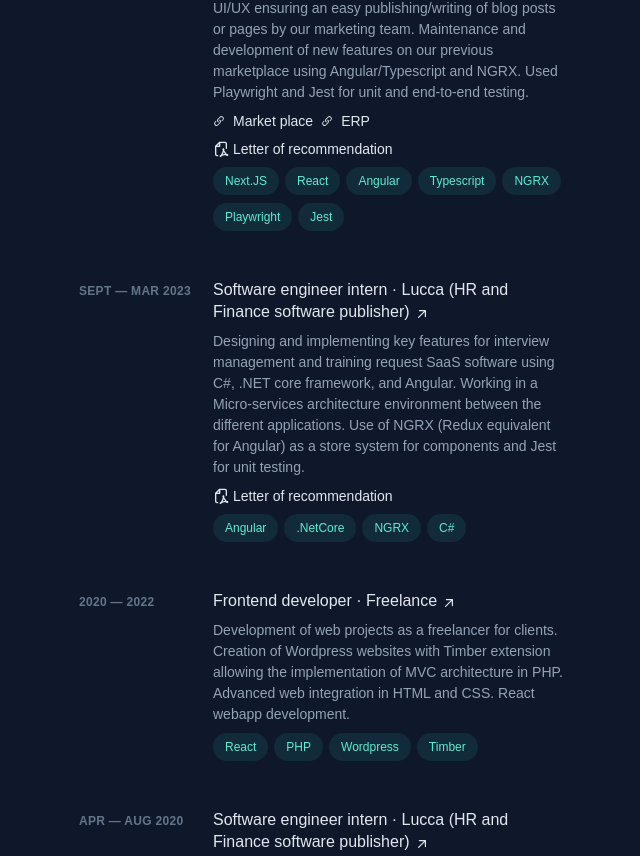
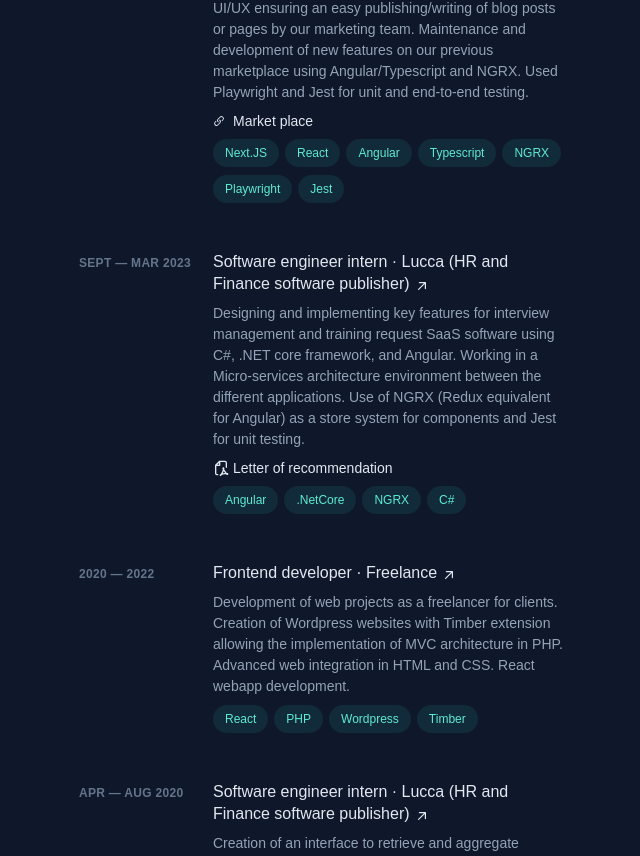
Before and after one commit to EtienneGuillet/Portfolio, a Next.js app: page / in a window 1280 px wide. Shown: the part 899-1755 px from the top of the page, without its empty margins (593-1233 px from the left). Built offline with nearby package versions, Linux system fonts and the light colour scheme; a web font is replaced by a local one.

Commit message:
edit: remove erp link

```diff
--- a/src/modules/experiences/constants/experiences.ts
+++ b/src/modules/experiences/constants/experiences.ts
@@ -11,10 +11,10 @@
         url: "https://packative.com/en",
         label: "Market place",
       },
-      {
-        url: "https://scm.packative.com",
-        label: "ERP",
-      },
+      // {
+      //   url: "https://scm.packative.com",
+      //   label: "ERP",
+      // },
     ],
     technologiesUsed: [
       "Next.JS",
@@ -28,7 +28,7 @@
     companyName: "Packative",
     description:
       "Creation of a multi-tenant SASS CRM using state machines for handling state in React/Tailwind/Typescript. Development of a real-time supply chain manager allowing users to follow all the production steps of an item from the design to the shipping of a product using Reactflow. Lead developer for the design and implementation of a new marketplace server-side rendered using NextJs/Typescript. Development of a live packaging prices calculating system based on various options such as sizes, material, shape... Implementation of an editor allowing customers to have a 3D preview while designing their packaging. Integration of a CMS using homemade custom components with interactive UI/UX ensuring an easy publishing/writing of blog posts or pages by our marketing team. Maintenance and development of new features on our previous marketplace using Angular/Typescript and NGRX. Used Playwright and Jest for unit and end-to-end testing.",
-    letterOfRecommendationLink: "/pdf/letter-of-recommendation/packative.pdf",
+    // letterOfRecommendationLink: "/pdf/letter-of-recommendation/packative.pdf",
   },
   {
     startDate: "SEPT",
```
